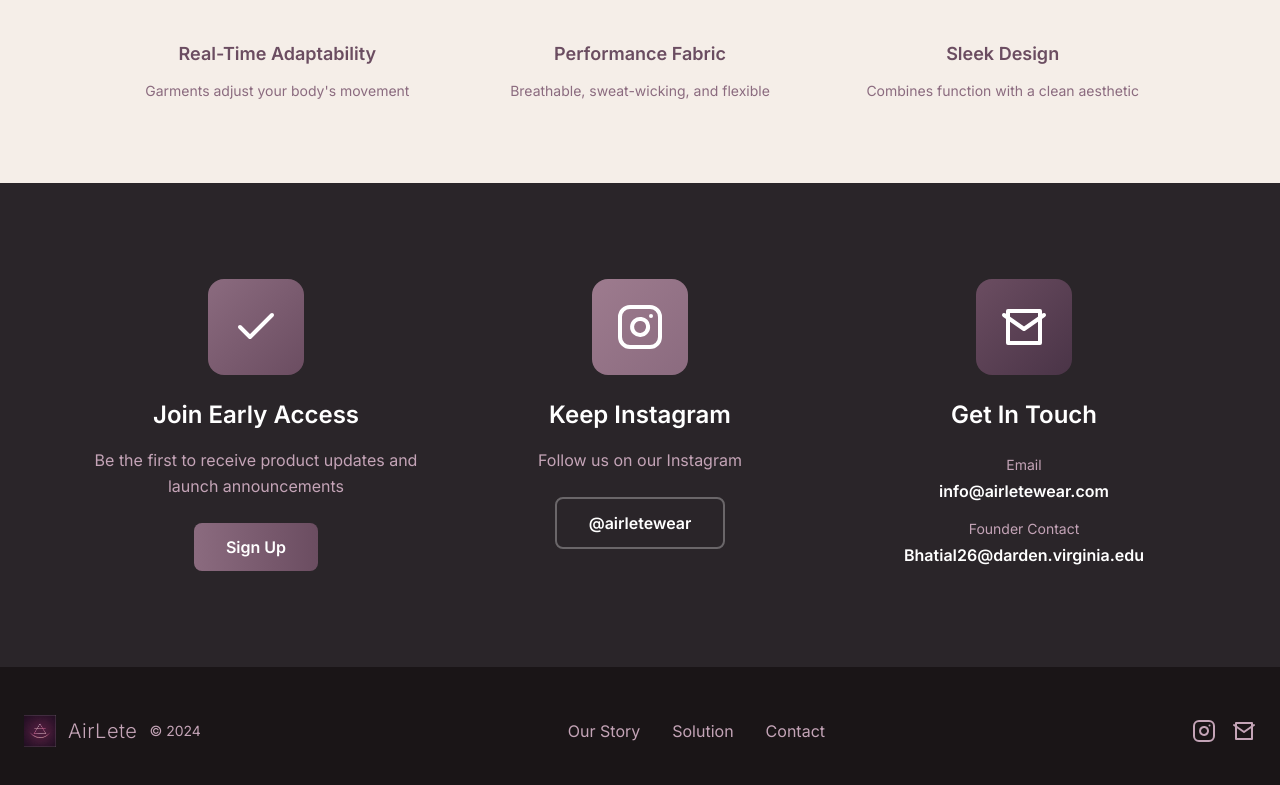
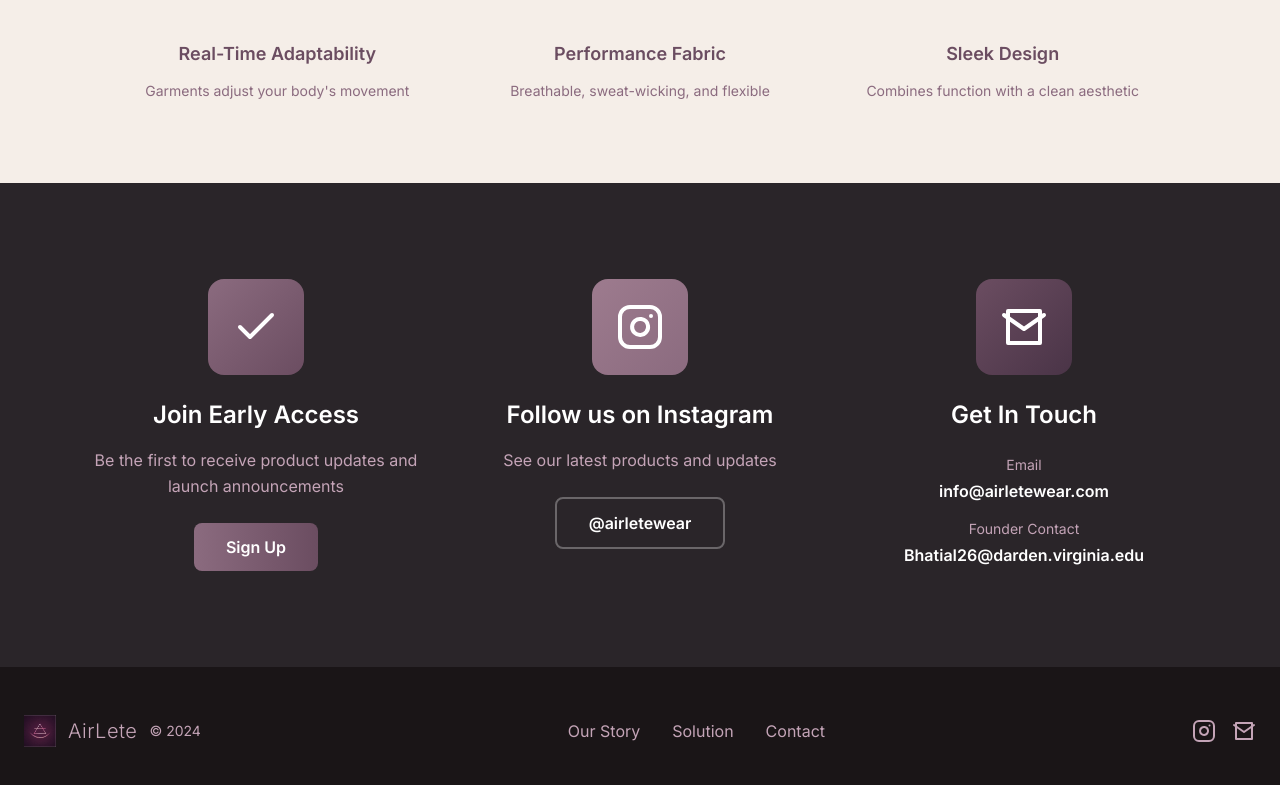
Before and after one commit to bmoff7/airlete-site, a Next.js app: page / in a window 1280 px wide. Shown: the part 1475-2260 px from the top of the page. Built offline with nearby package versions, Linux system fonts and the light colour scheme.

Commit message:
Update Instagram section text
- Changed heading to 'Follow us on Instagram'
- Updated description to 'See our latest products and updates'

```diff
--- a/src/app/page.tsx
+++ b/src/app/page.tsx
@@ -272,9 +272,9 @@
               <div className="w-24 h-24 bg-gradient-to-br from-[#9D7B8E] to-[#8B6B7F] rounded-2xl mx-auto mb-6 flex items-center justify-center">
                 <Icon.Instagram className="w-12 h-12" />
               </div>
-              <h3 className="text-2xl font-semibold mb-4">Keep Instagram</h3>
+              <h3 className="text-2xl font-semibold mb-4">Follow us on Instagram</h3>
               <p className="text-[#C4A4B7] leading-relaxed mb-6">
-                Follow us on our Instagram
+                See our latest products and updates
               </p>
               <a
                 href="https://instagram.com/airletewear"
```
